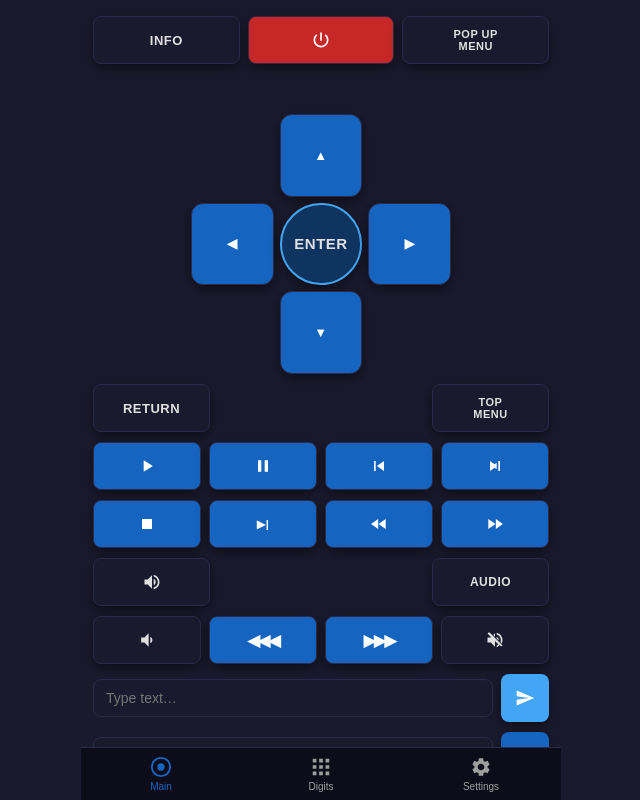
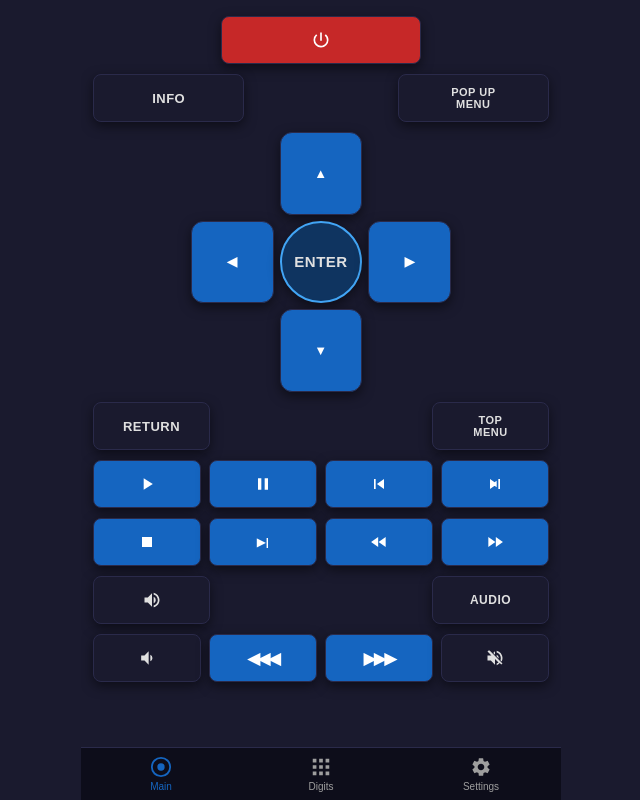
Before and after one commit to sadam6752-tech/ioBroker.dune-hd-remote, a website: page admin/pwa/index.html in a window 1280 px wide. Shown: the whole page, without its empty margins (319-959 px from the left). Drawn offline with Linux system fonts and the light colour scheme.

Commit message:
ux: POWER top center on Main, text/URL inputs moved to Digits

```diff
--- a/admin/pwa/index.html
+++ b/admin/pwa/index.html
@@ -16,17 +16,22 @@
   <!-- ── TAB: MAIN ──────────────────────────────────────────────────────── -->
   <div id="tab-main" class="tab-content active">
 
-    <!-- INFO / POWER / POP UP row -->
+    <!-- POWER top center -->
+    <div class="row" style="justify-content:center">
+      <button id="btn-power" class="btn power" style="flex:1;max-width:200px" title="Power">
+        <svg viewBox="0 0 24 24"><path d="M13 3h-2v10h2V3zm4.83 2.17l-1.42 1.42A6.92 6.92 0 0 1 19 12c0 3.87-3.13 7-7 7A7 7 0 0 1 5 12c0-2.28 1.09-4.3 2.58-5.42L6.17 5.17A8.932 8.932 0 0 0 3 12a9 9 0 0 0 18 0c0-2.74-1.23-5.18-3.17-6.83z"/></svg>
+      </button>
+    </div>
+
+    <!-- INFO / POP UP row -->
     <div class="row">
       <button id="btn-info"  class="btn" style="flex:1">INFO</button>
-      <button id="btn-power" class="btn power" style="flex:1" title="Power">
-        <svg viewBox="0 0 24 24"><path d="M13 3h-2v10h2V3zm4.83 2.17l-1.42 1.42A6.92 6.92 0 0 1 19 12c0 3.87-3.13 7-7 7A7 7 0 0 1 5 12c0-2.28 1.09-4.3 2.58-5.42L6.17 5.17A8.932 8.932 0 0 0 3 12a9 9 0 0 0 18 0c0-2.74-1.23-5.18-3.17-6.83z"/></svg>
-      </button>
+      <div style="flex:1"></div>
       <button id="btn-popup" class="btn" style="flex:1;font-size:11px">POP UP<br>MENU</button>
     </div>
 
     <!-- D-pad -->
-    <div id="dpad" style="margin-top: 40px;">
+    <div id="dpad">
       <div class="empty"></div>
       <button id="btn-up"    class="btn nav">▲</button>
       <div class="empty"></div>
@@ -96,22 +101,6 @@
       </button>
     </div>
 
-    <!-- Text input -->
-    <div class="text-input-row">
-      <input id="text-input" type="text" placeholder="Type text…" autocomplete="off" autocorrect="off" autocapitalize="off" spellcheck="false"/>
-      <button id="btn-send-text" class="btn btn-send-text">
-        <svg viewBox="0 0 24 24"><path d="M2 21l21-9L2 3v7l15 2-15 2z"/></svg>
-      </button>
-    </div>
-
-    <!-- Play URL -->
-    <div class="text-input-row">
-      <input id="play-url-input" type="url" placeholder="Play URL…" autocomplete="off" autocorrect="off" autocapitalize="off" spellcheck="false"/>
-      <button id="btn-play-url" class="btn btn-send-text" style="background:var(--btn-play)">
-        <svg viewBox="0 0 24 24"><path d="M8 5v14l11-7z"/></svg>
-      </button>
-    </div>
-
   </div><!-- /tab-main -->
 
   <!-- ── TAB: DIGITS + OTHER ────────────────────────────────────────────── -->
@@ -155,6 +144,22 @@
     <div class="row">
       <button id="btn-return2" class="btn nav" style="flex:1">RETURN</button>
       <button id="btn-enter2"  class="btn nav" style="flex:1">ENTER</button>
+    </div>
+
+    <!-- Text input -->
+    <div class="text-input-row">
+      <input id="text-input" type="text" placeholder="Type text…" autocomplete="off" autocorrect="off" autocapitalize="off" spellcheck="false"/>
+      <button id="btn-send-text" class="btn btn-send-text">
+        <svg viewBox="0 0 24 24"><path d="M2 21l21-9L2 3v7l15 2-15 2z"/></svg>
+      </button>
+    </div>
+
+    <!-- Play URL -->
+    <div class="text-input-row">
+      <input id="play-url-input" type="url" placeholder="Play URL…" autocomplete="off" autocorrect="off" autocapitalize="off" spellcheck="false"/>
+      <button id="btn-play-url" class="btn btn-send-text" style="background:var(--btn-play)">
+        <svg viewBox="0 0 24 24"><path d="M8 5v14l11-7z"/></svg>
+      </button>
     </div>
 
   </div><!-- /tab-digits -->
```
